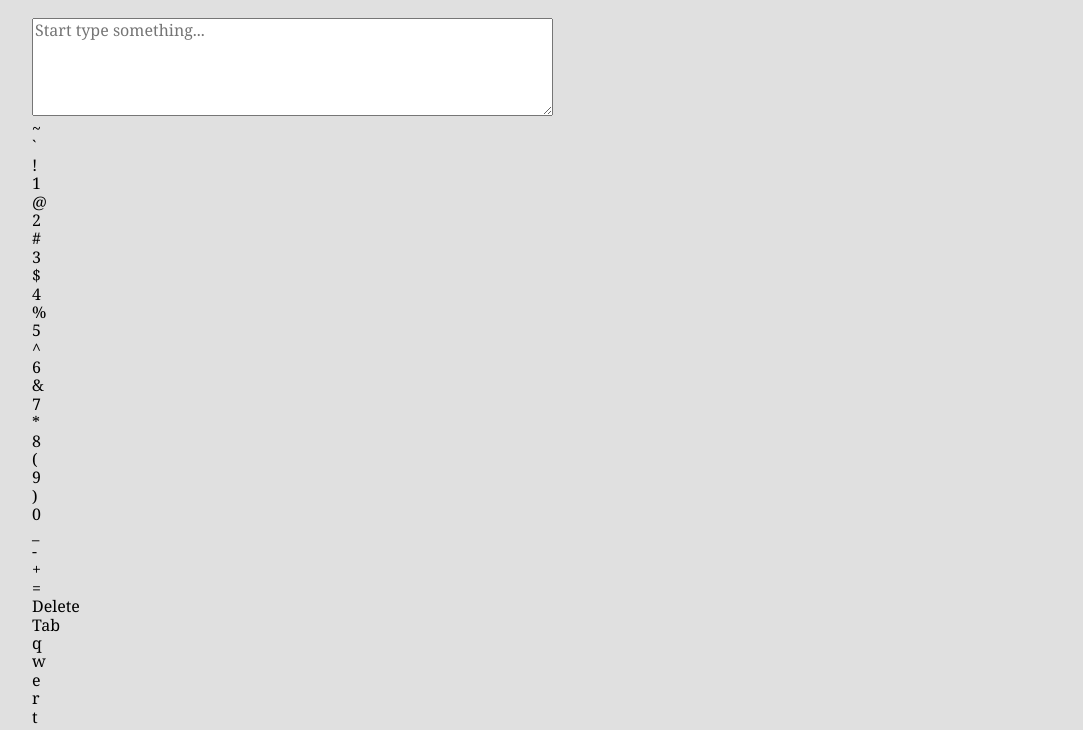
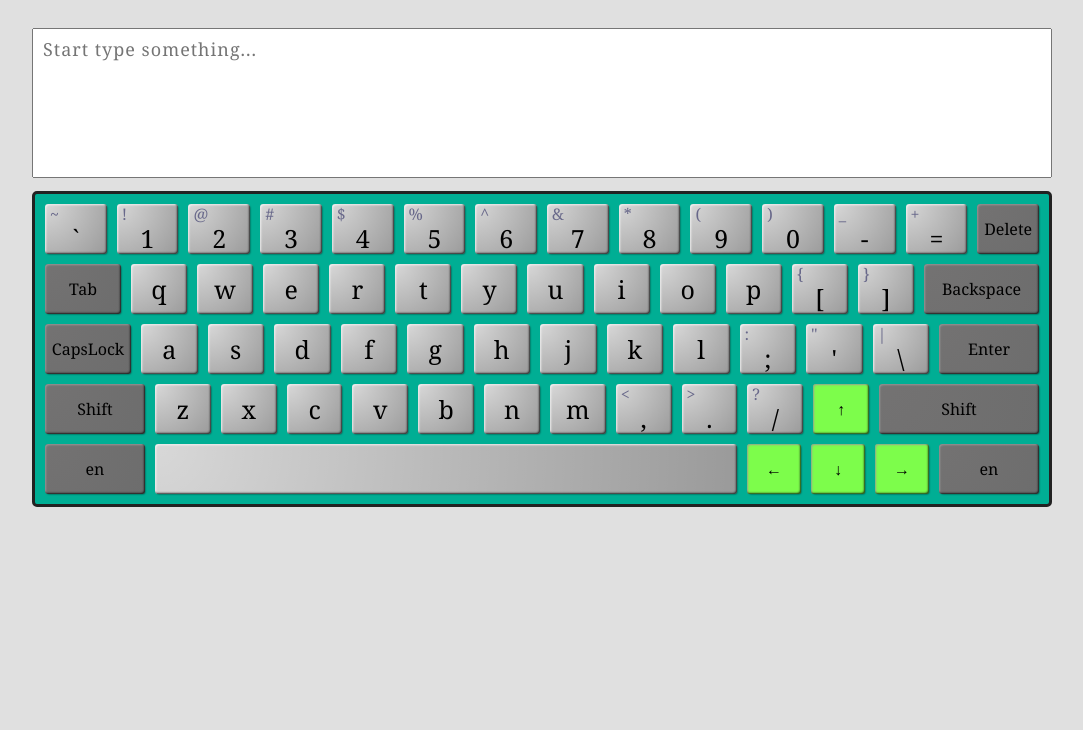
Before and after one commit to litvinkirill/virtual-keyboard, a plain HTML site: page index.html in a window 1280 px wide. Shown: the part 62-792 px from the top of the page, without its empty margins (98-1181 px from the left). Drawn offline with Linux system fonts and the light colour scheme.

Commit message:
feat: rename file and add styles for keyboard

```diff
--- a/css/style.css
+++ b/css/style.css
@@ -20,3 +20,213 @@ main {
   width: 1020px;
   margin: auto;
 }
+.keyboard {
+  display: grid;
+  grid-row-gap: 10px;
+  padding: 10px;
+  border: 1px solid;
+  position: relative;
+  overflow: hidden;
+  background: #00AE94;
+  border-radius: 5px;
+  -webkit-border-radius: 5px;
+  -moz-border-radius: 5px;
+  -ms-border-radius: 5px;
+  -o-border-radius: 5px;
+  border: 3px solid #222;
+}
+
+.keyboard__row {
+  display: grid;
+  grid-gap: 10px;
+  grid-row-gap: 10px;
+  height: 50px;
+}
+
+.keyboard__key {
+  display: flex;
+  cursor: pointer;
+  border-radius: 3px;
+  flex-direction: column;
+  justify-content: center;
+  align-items: center;
+  background: rgb(100,100,100) radial-gradient(circle at 0 0, rgba(255,255,255,.75), rgba(255,255,255,.35));
+  box-shadow: inset rgba(0,0,0,.75) -1px -1px 2px, inset rgba(255,255,255,.9) 1px 1px 2px, rgba(0,0,0,.8) 1px 1px 2px -1px;
+  transition: all .2s ease;
+  -webkit-border-radius: 3px;
+  -moz-border-radius: 3px;
+  -ms-border-radius: 3px;
+  -o-border-radius: 3px;
+  user-select: none;
+}
+
+[data-fn="false"].active {
+  box-shadow: inset 0px 1px 2px 1px rgba(0,0,0,.9), inset 0 0 20px 2em rgba(255,255,255,.2);
+}
+
+[data-fn="true"].active {
+  box-shadow: inset 0px 1px 2px 1px rgba(0,0,0,.9), inset 0 0 20px 2em rgba(255,255,255, 0);
+}
+
+[data-fn="false"].active .letter,
+[data-fn="true"].active .letter {
+  transform: translateY(1px)  ;
+  -webkit-transform: translateY(1px)  ;
+  -moz-transform: translateY(1px)  ;
+  -ms-transform: translateY(1px)  ;
+  -o-transform: translateY(1px)  ;
+  color: #244618;
+}
+
+[data-fn="true"] {
+  background: rgb(78, 78, 78) radial-gradient(circle at 0 0, rgba(136, 134, 134, 0.65), rgba(167, 167, 167, 0.35));
+  box-shadow: inset rgba(0,0,0,.75) -1px -1px 2px, inset rgba(161, 160, 160, 0.9) 1px 1px 2px, rgba(0,0,0,.8) 1px 1px 2px -1px;
+}
+
+[data-fn="true"] > .letter {
+  font-size: 16px;
+}
+
+[data-code="CapsLock"] {
+  width: 86px;
+}
+
+[data-code="ShiftLeft"] {
+  width: 100px;
+}
+
+[data-code="ShiftRight"] {
+  width: 160px;
+}
+
+[data-code="Enter"] {
+  width: 100px;
+}
+
+[data-code="Tab"] {
+  width: 76px;
+}
+
+[data-code="ControlLeft"] {
+  width: 100px;
+}
+
+[data-code="ControlRight"] {
+  width: 100px;
+}
+
+[data-code="Backspace"] {
+  width: 115px;
+}
+
+[data-code="Space"] {
+  width: 582px;
+}
+
+[data-code="AltLeft"],
+[data-code="AltRight"] {
+  width: 76px;
+}
+
+[data-code="ArrowLeft"],
+[data-code="ArrowUp"],
+[data-code="ArrowDown"],
+[data-code="ArrowRight"] {
+  background: rgb(125, 253, 75);
+}
+
+
+.active {
+  background: rgb(60, 212, 0);
+}
+
+.letter {
+  font-size: 25px;
+  width: 100%;
+  text-align: center;
+  transition: all .2s ease;
+  -webkit-transition: all .2s ease;
+  -moz-transition: all .2s ease;
+  -ms-transition: all .2s ease;
+  -o-transition: all .2s ease;
+  transform: translateX(0);
+  -webkit-transform: translateX(0);
+  -moz-transform: translateX(0);
+  -ms-transform: translateX(0);
+  -o-transform: translateX(0);
+  transform-origin: center;
+}
+
+.subtitle, .hint {
+  color: #666;
+}
+
+textarea.output {
+  resize: none;
+  width: 100%;
+  height: 150px;
+  padding: 10px;
+  box-sizing: border-box;
+  font-size: 18px;
+  letter-spacing: 1px;
+  margin-top: 10px;
+  margin-bottom: 10px;
+}
+
+.sub {
+  width: 100%;
+  color: #68688a;
+  text-align: left;
+  padding-left: 10px;
+  transition: all .2s ease;
+  -webkit-transition: all .2s ease;
+  -moz-transition: all .2s ease;
+  -ms-transition: all .2s ease;
+  -o-transition: all .2s ease;
+}
+
+.sub.sub-active:not(:empty) {
+  color: rgb(19, 80, 0);
+  font-size: 23px;
+}
+
+.sub.sub-active:not(:empty) ~ .letter.sub-inactive {
+  color: #68688a;
+  font-size: 16px;
+  text-align: center;
+  padding-right: 10px;
+  width: 50%;
+  transform-origin: center;
+  transform: translateX(20px);
+  -webkit-transform: translateX(20px);
+  -moz-transform: translateX(20px);
+  -ms-transform: translateX(20px);
+  -o-transform: translateX(20px);
+}
+
+@keyframes fadeInOut {
+  0% {
+    opacity: 0.5;
+    transform: scale(0.8);
+    -webkit-transform: scale(0.8);
+    -moz-transform: scale(0.8);
+    -ms-transform: scale(0.8);
+    -o-transform: scale(0.8);
+}
+  50% {
+    opacity: 1;
+    transform: scale(1.5);
+    -webkit-transform: scale(1.5);
+    -moz-transform: scale(1.5);
+    -ms-transform: scale(1.5);
+    -o-transform: scale(1.5);
+}
+  100% {
+    opacity: 0;
+    transform: scale(2.5);
+    -webkit-transform: scale(2.5);
+    -moz-transform: scale(2.5);
+    -ms-transform: scale(2.5);
+    -o-transform: scale(2.5);
+}
+}
--- a/index.html
+++ b/index.html
@@ -13,6 +13,6 @@
   <link rel="stylesheet" href="./css/style.css">
 </head>
 <body>
-  <script src="./js/script.js" type="module"></script>
+  <script src="./js/app.js" type="module"></script>
 </body>
 </html>
```
Also changed, not shown: js/app.js (renamed from js/script.js).
